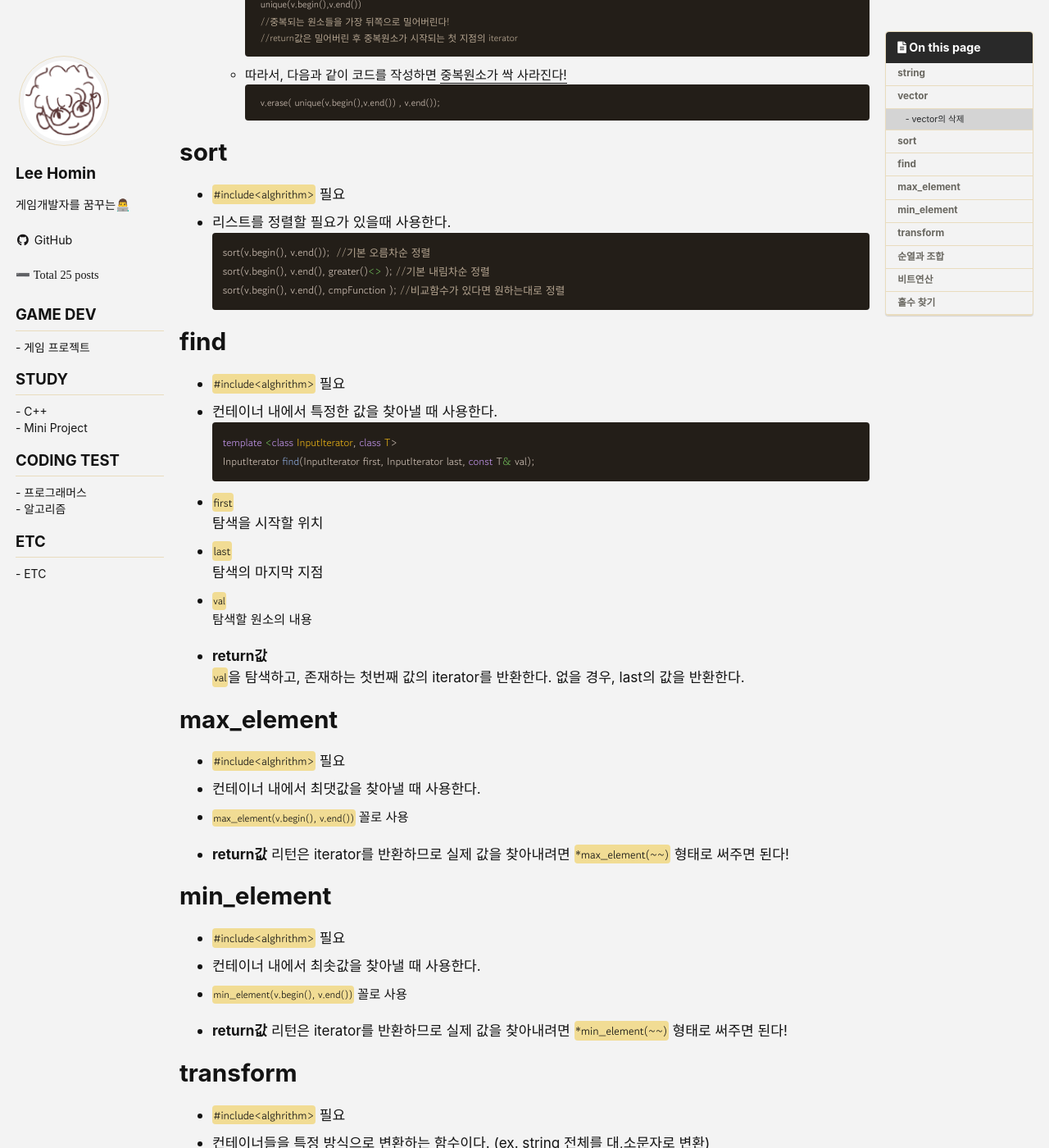
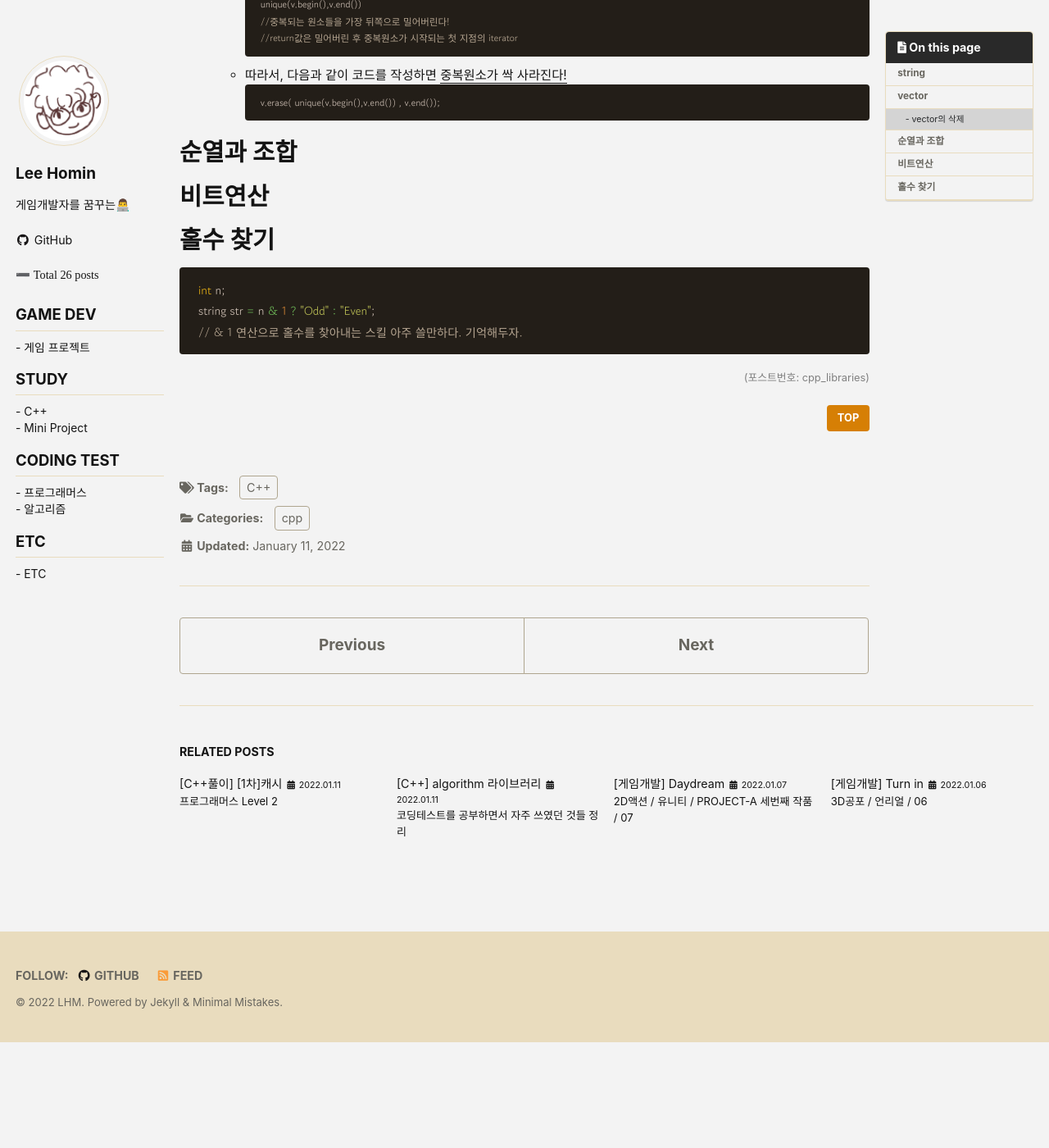
Before and after one commit to Squidward79/Squidward79.github.io, a Jekyll site: the page built from _posts/C++/2021-12-13-cpp_libraries.md, in a window 1280 px wide and 1400 px high, scrolled down 1739 px. Shown: the whole window at 82% size. Built offline with Jekyll 4.4.1, drawn with Linux system fonts in a browser that asks for light colours; cached includes are drawn as plain includes; after the commit the page ends 3010 px from its top, so only the background shows below that; some of the changed text lies outside the part shown.

Commit message:
포스트 수정

````diff
--- a/_posts/C++/2021-12-13-cpp_libraries.md
+++ b/_posts/C++/2021-12-13-cpp_libraries.md
@@ -7,8 +7,8 @@ categories:
 tags:
   - [C++]
 
-date: 2021-12-13
-last_modified_at: 2021-12-21
+last_modified_at: 2022-01-11
+
 breadcrumb: true
 toc: true
 toc_sticky: true
@@ -16,7 +16,7 @@ toc_sticky: true
 
 # string
 - `#include <string>` 필요
-- tip: 숫자 1개를 int로 바꾸기
+- tip: **숫자 1개를 int로 바꾸기**
   - `char형 숫자1개 - '0'` 을 해주면 해당하는 숫자가 int형으로 나온다!!
 
 
@@ -80,73 +80,6 @@ toc_sticky: true
     ```
 
 
-#  sort
-  - `#include<alghrithm>` 필요
-  - 리스트를 정렬할 필요가 있을때 사용한다.
-  ```c++
-    sort(v.begin(), v.end());  //기본 오름차순 정렬
-    sort(v.begin(), v.end(), greater()<> ); //기본 내림차순 정렬
-    sort(v.begin(), v.end(), cmpFunction ); //비교함수가 있다면 원하는대로 정렬
-  ```
-
-# find
-  - `#include<alghrithm>` 필요
-  - 컨테이너 내에서 특정한 값을 찾아낼 때 사용한다.
-  ```c++
-    template <class InputIterator, class T>
-    InputIterator find(InputIterator first, InputIterator last, const T& val);
-  ```
-  - `first`
-    탐색을 시작할 위치
-  - `last`
-    탐색의 마지막 지점
-  - `val`
-    탐색할 원소의 내용
-
-   - **return값**
-    `val`을 탐색하고, 존재하는 첫번째 값의 iterator를 반환한다. 없을 경우, last의 값을 반환한다.
-
-
-# max_element
-  - `#include<alghrithm>` 필요
-  - 컨테이너 내에서 최댓값을 찾아낼 때 사용한다.
-  - `max_element(v.begin(), v.end())` 꼴로 사용
-
-  - **return값**
-    리턴은 iterator를 반환하므로 실제 값을 찾아내려면 `*max_element(~~)` 형태로 써주면 된다!
-
-# min_element
-- `#include<alghrithm>` 필요
-- 컨테이너 내에서 최솟값을 찾아낼 때 사용한다.
-- `min_element(v.begin(), v.end())` 꼴로 사용
-
-- **return값**
-리턴은 iterator를 반환하므로 실제 값을 찾아내려면 `*min_element(~~)` 형태로 써주면 된다!
-
-# transform
-- `#include<alghrithm>` 필요
-- 컨테이너들을 특정 방식으로 변환하는 함수이다. (ex. string 전체를 대,소문자로 변환)
--
-```c++
-transform(begin, end, d_begin, unary_op);
-```
-- `begin`
-  시작지점
-- `end`
-  종료지점
-- `d_begin`
-  변환 결과를 저장할 곳
-- `unary_op`
-  변환 방식을 결정
-
-  예시)
-  ```c++
-  transform(s.begin(),s.end(),s.begin(), ::tolower);
-
-  s의 시작부터 끝까지, 소문자로 변환하여(::tolower) 처음 위치에 덮어쓴다.
-
-  대문자로 변환할 경우 ::toupper
-  ```
 
 # 순열과 조합
 
--- /dev/null
+++ b/_posts/C++/2022-01-11-cpp-algorithm.md
@@ -0,0 +1,89 @@
+---
+title:  "[C++] algorithm 라이브러리"
+excerpt: "코딩테스트를 공부하면서 자주 쓰였던 것들 정리"
+
+categories:
+- cpp
+tags:
+  - [C++]
+
+
+breadcrumb: true
+toc: true
+toc_sticky: true
+---
+
+#  sort
+  - `#include<alghrithm>` 필요
+  - 리스트를 정렬할 필요가 있을때 사용한다.
+  ```c++
+    sort(v.begin(), v.end());  //기본 오름차순 정렬
+    sort(v.begin(), v.end(), greater()<> ); //기본 내림차순 정렬
+    sort(v.begin(), v.end(), cmpFunction ); //비교함수가 있다면 원하는대로 정렬
+  ```
+
+# find
+  - `#include<alghrithm>` 필요
+  - 컨테이너 내에서 특정한 값을 찾아낼 때 사용한다.
+  ```c++
+    template <class InputIterator, class T>
+    InputIterator find(InputIterator first, InputIterator last, const T& val);
+  ```
+  - `first`
+    탐색을 시작할 위치
+  - `last`
+    탐색의 마지막 지점
+  - `val`
+    탐색할 원소의 내용
+
+   - **return값**
+    `val`을 탐색하고, 존재하는 첫번째 값의 iterator를 반환한다. 없을 경우, last의 값을 반환한다.
+
+
+# max_element
+  - `#include<alghrithm>` 필요
+  - 컨테이너 내에서 최댓값을 찾아낼 때 사용한다.
+  - `max_element(v.begin(), v.end())` 꼴로 사용
+
+  - **return값**
+    리턴은 iterator를 반환하므로 실제 값을 찾아내려면 `*max_element(~~)` 형태로 써주면 된다!
+
+# min_element
+- `#include<alghrithm>` 필요
+- 컨테이너 내에서 최솟값을 찾아낼 때 사용한다.
+- `min_element(v.begin(), v.end())` 꼴로 사용
+
+- **return값**
+리턴은 iterator를 반환하므로 실제 값을 찾아내려면 `*min_element(~~)` 형태로 써주면 된다!
+
+# transform
+- `#include<alghrithm>` 필요
+- 컨테이너들을 특정 방식으로 변환하는 함수이다. (ex. string 전체를 대,소문자로 변환)
+-
+```c++
+transform(begin, end, d_begin, unary_op);
+```
+- `begin`
+  시작지점
+- `end`
+  종료지점
+- `d_begin`
+  변환 결과를 저장할 곳
+- `unary_op`
+  변환 방식을 결정
+
+  예시)
+  ```c++
+  transform(s.begin(),s.end(),s.begin(), ::tolower);
+
+  s의 시작부터 끝까지, 소문자로 변환하여(::tolower) 처음 위치에 덮어쓴다.
+
+  대문자로 변환할 경우 ::toupper
+  ```
+
+
+   <small style ="color:gray;">(포스트번호: cpp_libraries) </small>
+ {: .text-right}
+
+[TOP](#){: .btn .btn--warning}
+{: .text-right}
````
